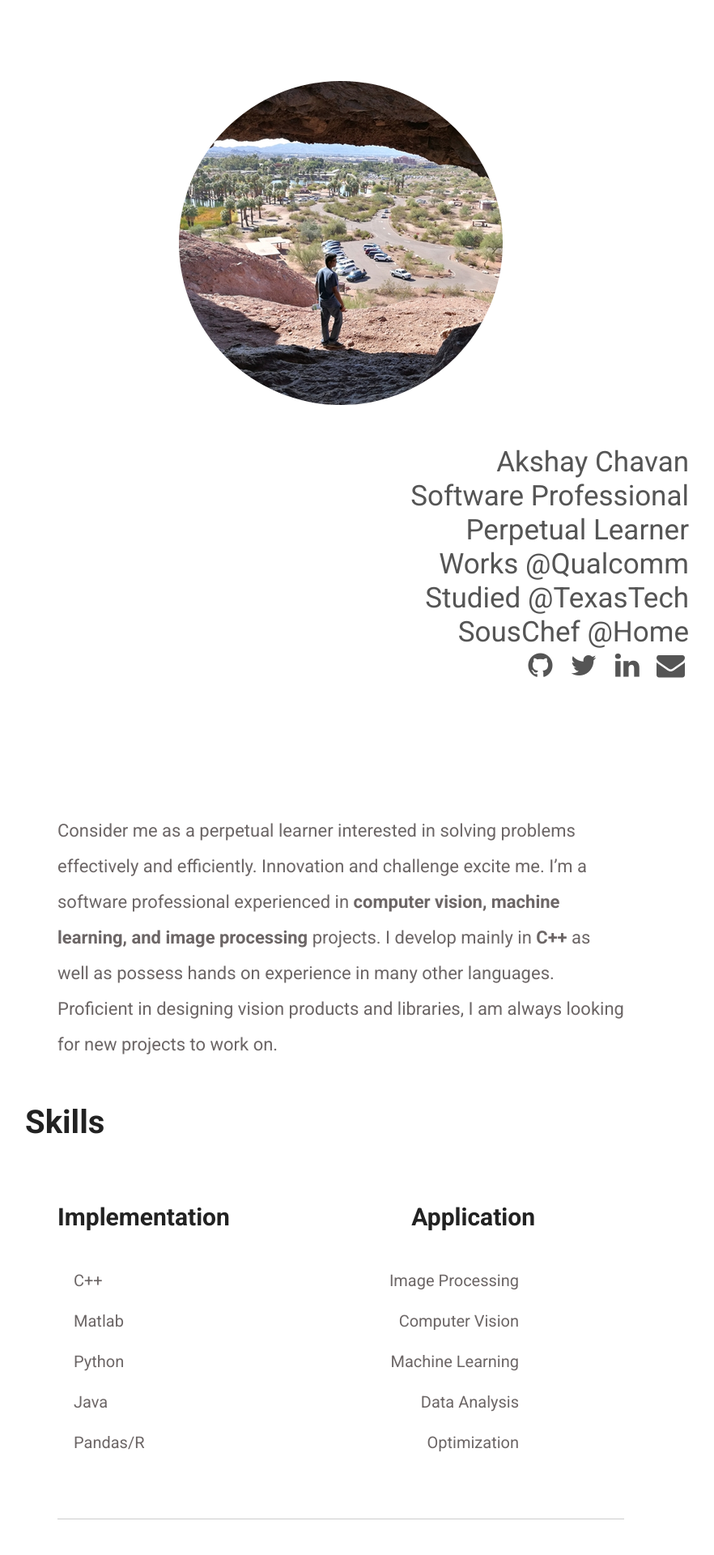
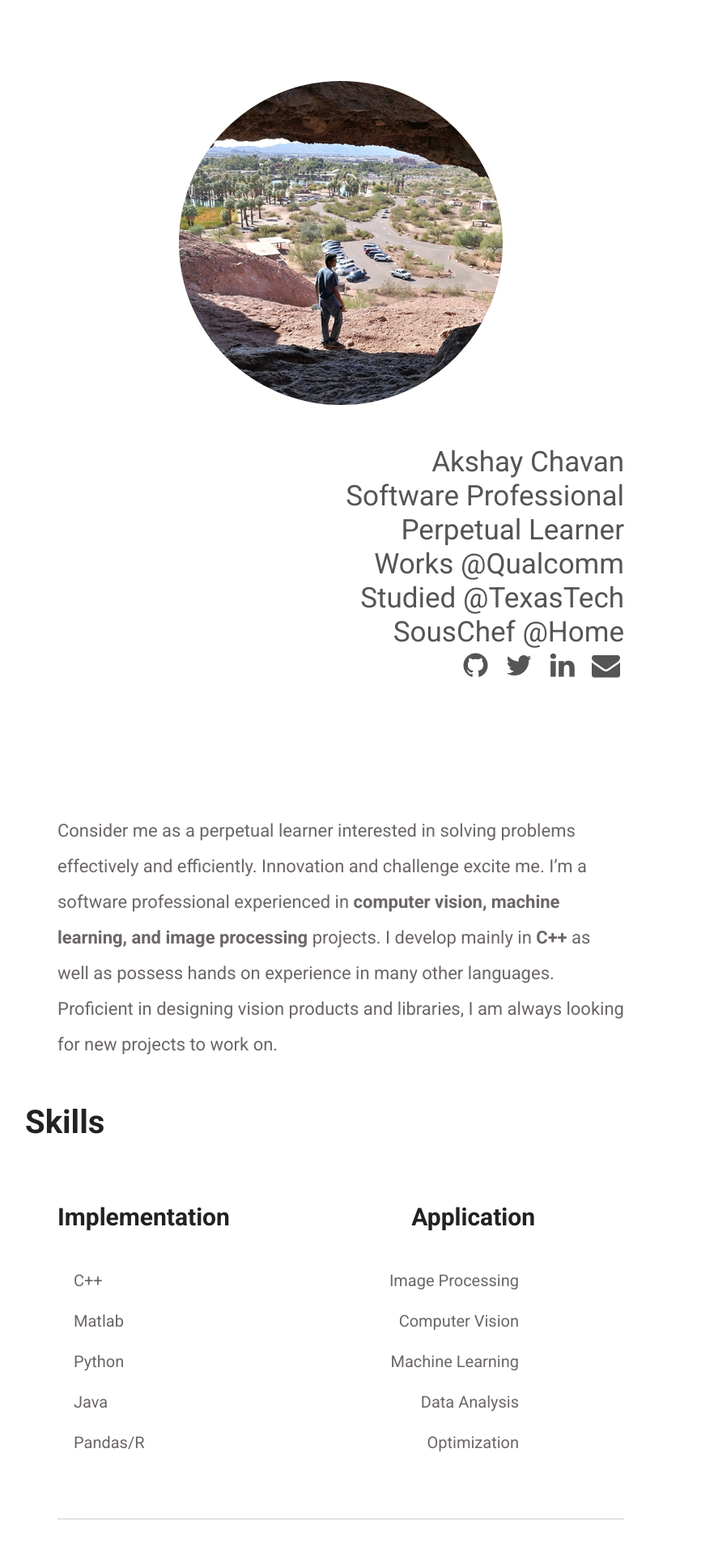
Before and after one commit to arccoder/arccoder.github.io, a Jekyll site: the page built from index.html, in a window 1280 px wide. Shown: the top 1920 px of the page at 81% size, without its empty margins (219-1101 px from the left). Built offline with Jekyll 4.4.1, drawn with Linux system fonts in a browser that asks for light colours; nearby versions of some CDN libraries.

Commit message:
Removed right margin from h2

```diff
--- a/_config.yml
+++ b/_config.yml
@@ -10,7 +10,7 @@ name: "Akshay Chavan | arccoder | OfficiallyTech"
 author: "Akshay Chavan"
 
 # Short bio or description (displayed in the header)
-description: I am Akshay Chavan, arccoder, a software professional working in Computer Vision, Machine Learning, Image Processing, Data Analysis.
+description: I am Akshay Chavan, arccoder, a software professional working in Computer Vision, Machine Learning, Image Processing, Data Analysis. Writes on OfficiallyTech.
 
 # Enter your Disqus shortname (not your username) to enable commenting on posts
 # You can find your shortname on the Settings page of your Disqus account
--- a/css/solo.css
+++ b/css/solo.css
@@ -76,7 +76,7 @@ h2 {
   margin-bottom: 5rem;
   color: #555;
   text-align: right;
-  margin-right: -4rem;
+  /*margin-right: -4rem;*/
 }
 
 @media (min-width: 30rem) {
@@ -84,7 +84,7 @@ h2 {
     margin-top: 2.5rem;
     font-size: 1.75rem;
     margin-bottom: 8rem;
-    margin-right: -4rem;
+    /*margin-right: -4rem;*/
   }
 }
 
```
